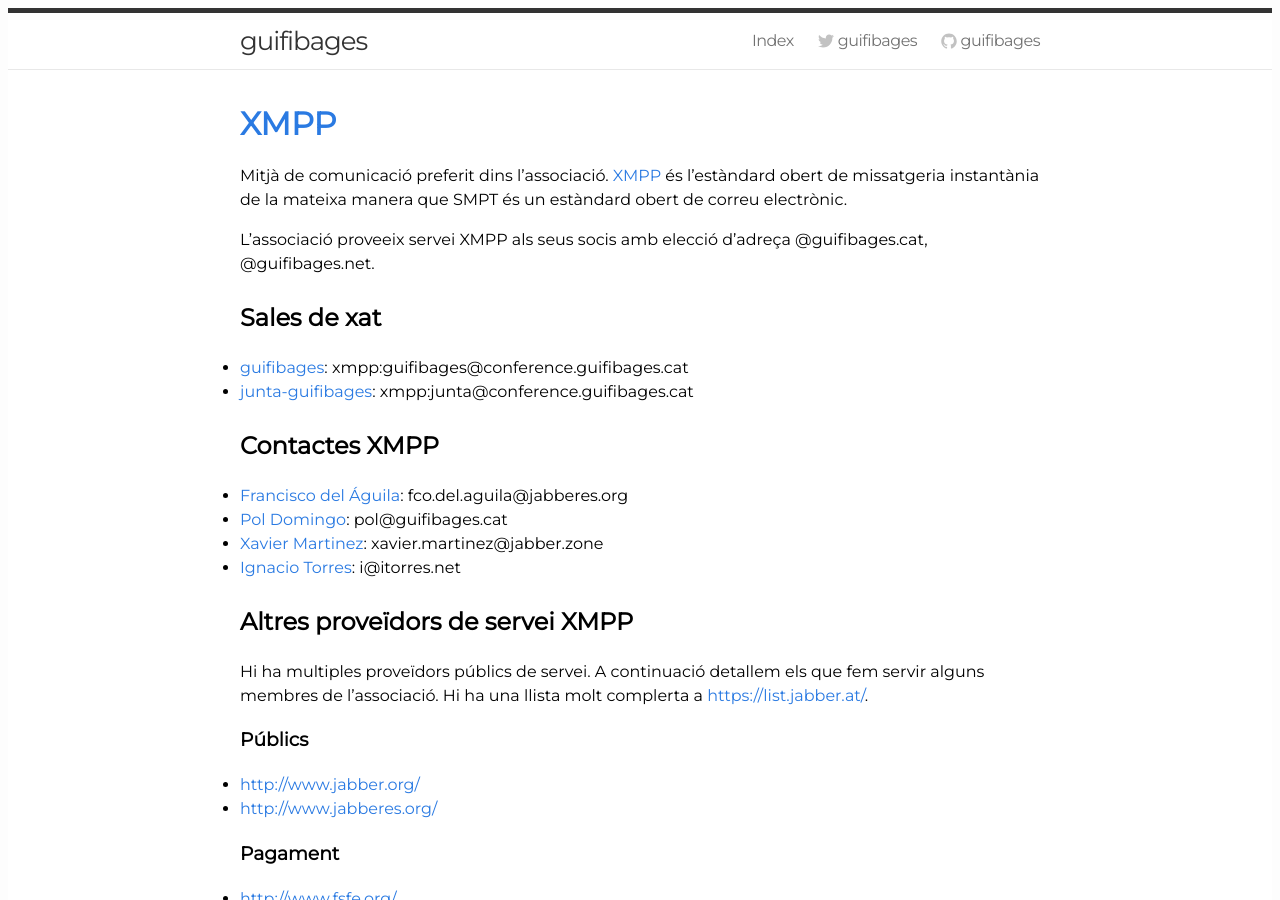
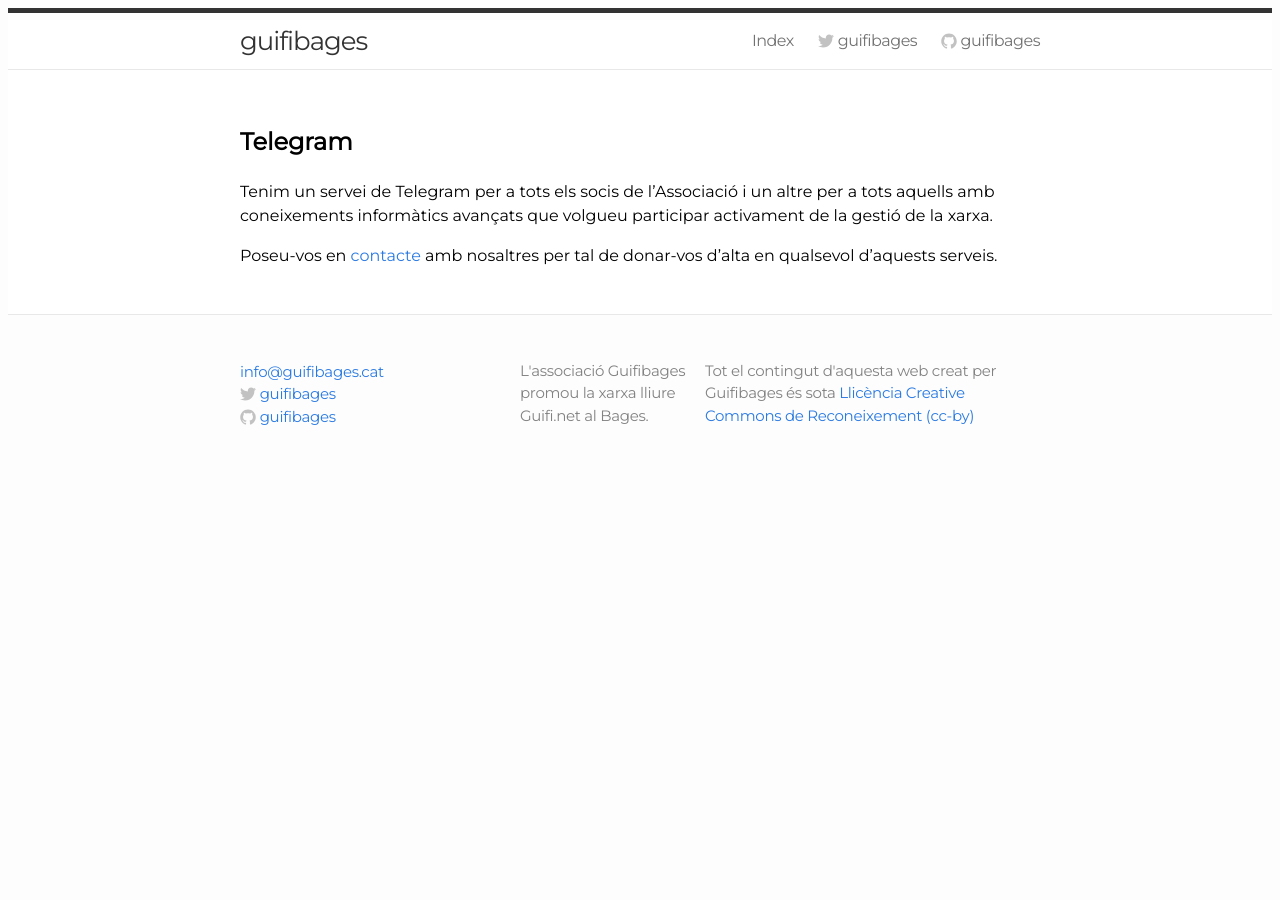
Before and after one commit to guifibages/guifibages.github.io, a Jekyll site: the page built from doc/associacio/comunicacio/im.md, in a window 1280 px wide and 900 px high. Built offline with Jekyll 4.4.1, drawn with Linux system fonts in a browser that asks for light colours; some of the changed text lies outside the part shown.

Commit message:
Update im.md

```diff
--- a/doc/associacio/comunicacio/im.md
+++ b/doc/associacio/comunicacio/im.md
@@ -3,52 +3,8 @@
 title: " Servei de Missatgeria Instantània"
 ---
 
-# [XMPP][]
-Mitjà de comunicació preferit dins l'associació. [XMPP][] és l'estàndard obert de missatgeria instantània de la mateixa manera que SMPT és un estàndard obert de correu electrònic.
-
-L'associació proveeix servei XMPP als seus socis amb elecció d'adreça @guifibages.cat, @guifibages.net.
-
-[XMPP]: https://ca.wikipedia.org/wiki/Extensible_Messaging_and_Presence_Protocol
-
-## Sales de xat
-- [guifibages][]: xmpp:guifibages@conference.guifibages.cat
-- [junta-guifibages][]:  xmpp:junta@conference.guifibages.cat
-
-[guifibages]: xmpp:guifibages@conf.jabberes.org
-[junta-guifibages]: xmpp:junta-guifibages@conf.jabberes.org
-
-## Contactes XMPP
-
-- [Francisco del Águila][]: fco.del.aguila@jabberes.org
-- [Pol Domingo][]: pol@guifibages.cat
-- [Xavier Martinez][]: xavier.martinez@jabber.zone
-- [Ignacio Torres][]: i@itorres.net
-
-[Francisco del Águila]: xmpp:fco.del.aguila@jabberes.org
-[Pol Domingo]: xmpp:pol@guifibages.cat
-[Ignacio Torres]: xmpp:i@itorres.net
-[Xavier Martinez]: xavier.martinez@jabber.zone
-
-## Altres proveïdors de servei XMPP
-
-Hi ha multiples proveïdors públics de servei. A continuació detallem els que fem servir alguns membres de l'associació. Hi ha una llista molt complerta a [https://list.jabber.at/](https://list.jabber.at/).
-
-### Públics
-
-- [http://www.jabber.org/](http://www.jabber.org/)
-- [http://www.jabberes.org/](http://www.jabberes.org/)
-
-### Pagament
-
-- [http://www.fsfe.org/](http://www.fsfe.org/)
-- [http://www.fastmail.com/](http://www.fastmail.com/)
-
-
-# Hangouts
-Mitjà per comunicar-nos amb altres actors del Bages i la Fundació.
-
-# Històrics
-
 ## Telegram
 
-## Whatsapp
+Tenim un servei de Telegram per a tots els socis de l'Associació i un altre per a tots aquells amb coneixements informàtics avançats que volgueu participar activament de la gestió de la xarxa.
+
+Poseu-vos en [contacte](http://guifibages.cat/doc/contacte/) amb nosaltres per tal de donar-vos d'alta en qualsevol d'aquests serveis.
```
